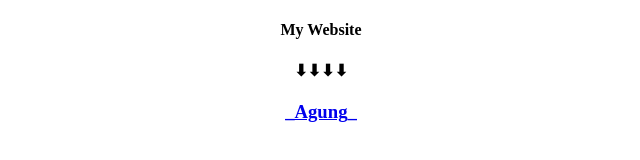
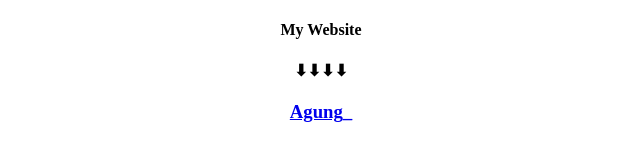
Before and after one commit to 1267363/untuk-kamu, a plain HTML site: page index.html in a window 1280 px wide. Shown: the full height of the page, 319-959 px from the left. Drawn offline with Linux system fonts and the light colour scheme.

Commit message:
index.html

```diff
--- a/index.html
+++ b/index.html
@@ -11,7 +11,7 @@
   <center>
   <h4>My Website</h4>
   <h4>⬇⬇⬇⬇</h4>
-  <a href="https://link-bio-agung.vercel.app"><h3>_Agung_</a>
+  <a href="https://link-bio-agung.vercel.app"><h3>Agung_</a>
   </center>
   <script>
     alert('Boleh Gak')
```
